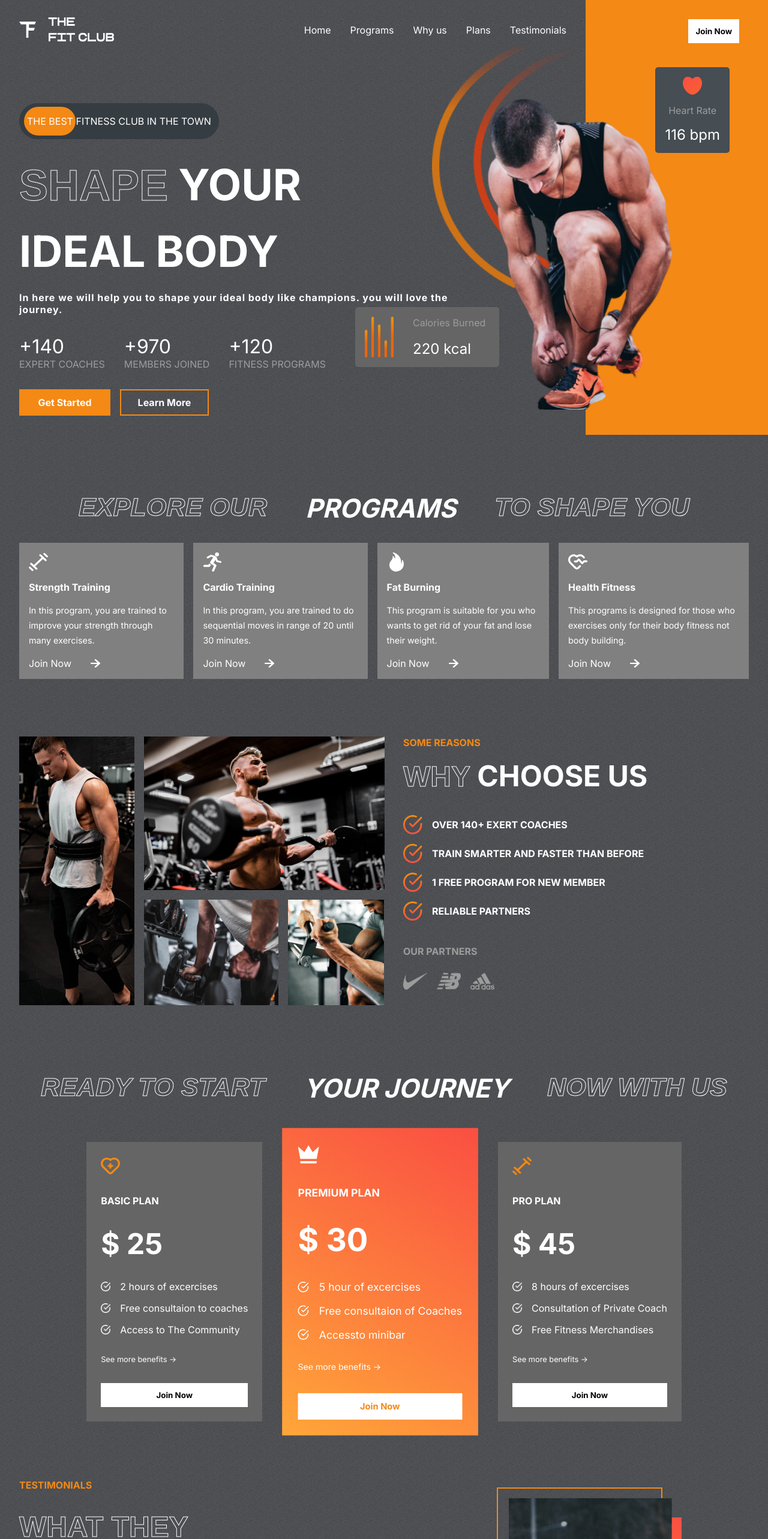
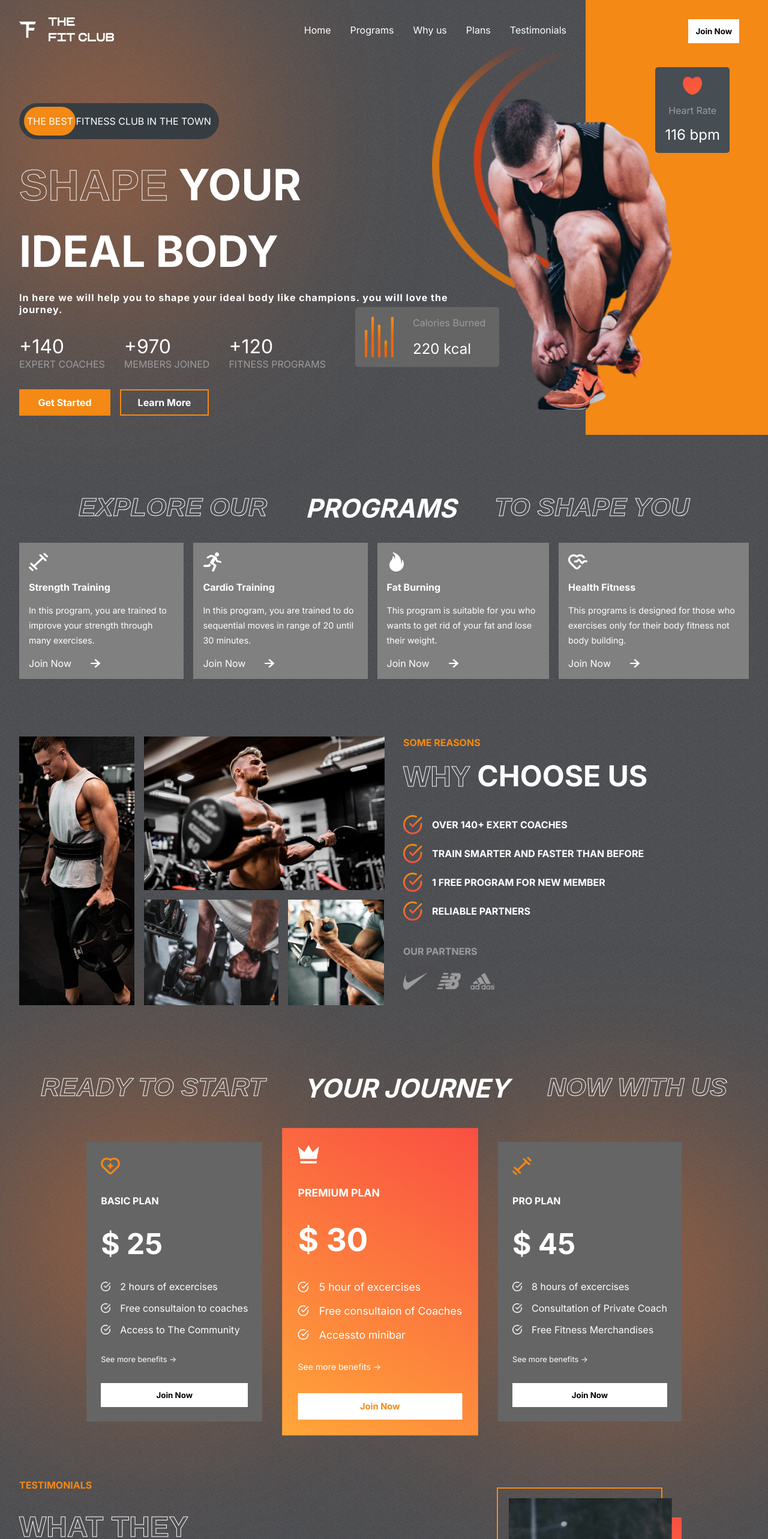
Before and after one commit to abir-25/fitness-center, a React (Create React App) app: page / in a window 1280 px wide. Shown: the top 2566 px of the page at 60% size. Built offline with nearby package versions, Linux system fonts and the light colour scheme.

Commit message:
Blur design Completed

```diff
--- a/src/App.css
+++ b/src/App.css
@@ -40,3 +40,10 @@
 .btn:hover {
   cursor: pointer;
 }
+.blur {
+  background: rgba(253, 120, 43, 0.69);
+  position: absolute;
+  border-radius: 50%;
+  filter: blur(150px);
+  z-index: -9;
+}
--- a/src/components/Footer/Footer.css
+++ b/src/components/Footer/Footer.css
@@ -27,3 +27,19 @@
 .logo-f > img {
   width: 10rem;
 }
+.footer-blur-1 {
+  width: 26rem;
+  height: 12rem;
+  right: 15%;
+  bottom: 0;
+  filter: blur(200px);
+  background: red;
+}
+.footer-blur-2 {
+  width: 26rem;
+  height: 12rem;
+  left: 15%;
+  bottom: 0;
+  filter: blur(200px);
+  background: rgb(255, 115, 0);
+}
--- a/src/components/Footer/Footer.jsx
+++ b/src/components/Footer/Footer.jsx
@@ -19,6 +19,9 @@
           <img src={logo} alt="" />
         </div>
       </div>
+
+      <div className="blur footer-blur-1"></div>
+      <div className="blur footer-blur-2"></div>
     </div>
   );
 };
--- a/src/components/Hero/Hero.css
+++ b/src/components/Hero/Hero.css
@@ -162,3 +162,8 @@
   color: #ffffff;
   font-size: 1.5rem;
 }
+.hero-blur {
+  width: 22rem;
+  height: 30rem;
+  left: 0;
+}
--- a/src/components/Hero/Hero.jsx
+++ b/src/components/Hero/Hero.jsx
@@ -9,6 +9,7 @@
 const Hero = () => {
   return (
     <div className="hero">
+      <div className="blur hero-blur"></div>
       <div className="left-h">
         <Header />
 
--- a/src/components/Price/Price.css
+++ b/src/components/Price/Price.css
@@ -70,3 +70,15 @@
 .plans > :nth-child(2) > button {
   color: var(--orange);
 }
+.plans-blur-1 {
+  width: 32rem;
+  height: 23rem;
+  top: 6rem;
+  left: 0;
+}
+.plans-blur-2 {
+  width: 32rem;
+  height: 23rem;
+  top: 10rem;
+  right: 0;
+}
--- a/src/components/Price/Price.jsx
+++ b/src/components/Price/Price.jsx
@@ -5,6 +5,9 @@
 const Price = () => {
   return (
     <div className="plans-container">
+      <div className="blur plans-blur-1"></div>
+      <div className="blur plans-blur-2"></div>
+
       <div className="programs-header">
         <span className="stroke-text">Ready to start</span>
         <span>Your journey</span>
```
